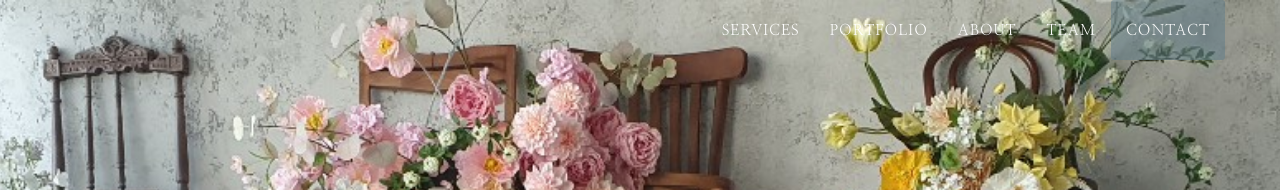
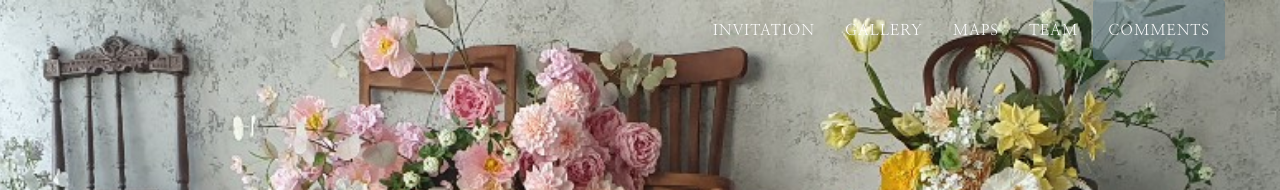
Before and after one commit to gusehdqo/LoveStory_Mysister, a Jekyll site: the page built from index.html, in a window 1280 px wide. Shown: the top 190 px of the page. Built offline with Jekyll 4.4.1, drawn with Linux system fonts in a browser that asks for light colours; some web fonts are replaced; comment, search, counter and statistics services are not loaded.

Commit message:
Update header.html

```diff
--- a/_includes/header.html
+++ b/_includes/header.html
@@ -19,19 +19,19 @@
                         <a href="#page-top"></a>
                     </li>
                     <li>
-                        <a class="page-scroll" href="#services">Services</a>
+                        <a class="page-scroll" href="#services">Invitation</a>
                     </li>
                     <li>
-                        <a class="page-scroll" href="#portfolio">Portfolio</a>
+                        <a class="page-scroll" href="#portfolio">Gallery</a>
                     </li>
                     <li>
-                        <a class="page-scroll" href="#about">About</a>
+                        <a class="page-scroll" href="#about">Maps</a>
                     </li>
                     <li>
                         <a class="page-scroll" href="#team">Team</a>
                     </li>
                     <li>
-                        <a class="page-scroll" href="#contact">Contact</a>
+                        <a class="page-scroll" href="#contact">Comments</a>
                     </li>
                 </ul>
             </div>
```
